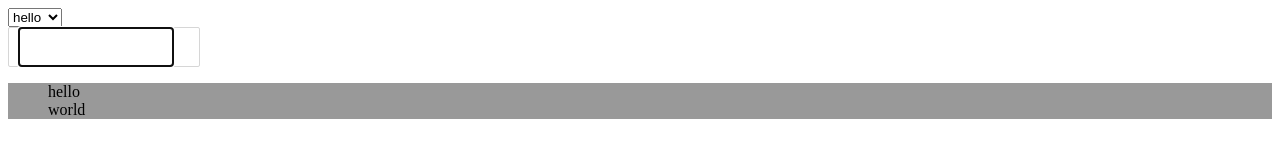
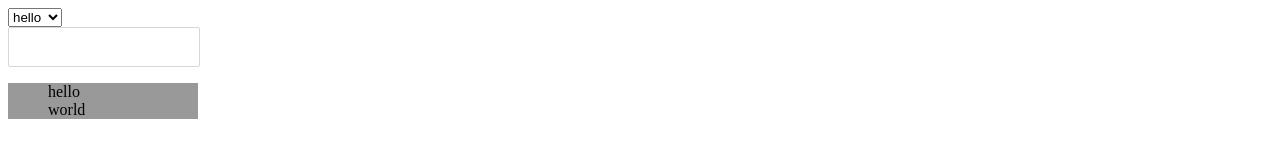
Before and after one commit to dwatcher/mineui, a plain HTML site: page mineui-test2.html in a window 1280 px wide. Both pictures are taken after a click on the element 104 px from the left and 47 px from the top of the page. Drawn offline with nearby package versions, Linux system fonts and the light colour scheme.

Commit message:
17-08-29 9

```diff
--- a/css/mineui-test2.css
+++ b/css/mineui-test2.css
@@ -1,5 +1,10 @@
+.mineui-select {
+  width: 190px;
+  position: relative;
+}
+
 .mineui-select-title {
-  width: 190px;
+  width: inherit;
   height: 38px;
   border: 1px solid #D6D6D6;
   border-radius: 2px;
@@ -14,4 +19,18 @@
   margin-left: 10px;
   margin-right: 30px;
   border: none;
+  outline: none;
+  cursor: pointer;
 }
+
+.mineui-select dl {
+  width: inherit;
+  position: absolute;
+  display: none;
+}
+
+.mineui-select-checked dl {
+  width: inherit;
+  position: absolute;
+  display: block !important;
+}
--- a/css/public.css
+++ b/css/public.css
@@ -4,3 +4,41 @@ body {
 .mineui-block {
   display: block;
 }
+
+.mineui-anim-scaleSpring {
+  animation-name: mineui-anim-scalesSpring;
+  animation-duration: .3s;
+  animation-fill-mode: both;
+}
+
+@keyframes mineui-anim-scalesSpring {
+  0% {
+    opacity: .5;
+    transform: scale(.5);
+  }
+  80% {
+    opacity: .8;
+    transform: scale(1.1);
+  }
+  100% {
+    opacity: 1;
+    transform: scale(1);
+  }
+}
+
+.mineui-anim-upbit {
+  animation-name: mineui-anim-upbit;
+  animation-duration: .2s;
+  animation-fill-mode: both;
+}
+
+@keyframes mineui-anim-upbit {
+  from {
+    transform: translate(0, 30px);
+    opacity: 0;
+  }
+  to {
+    transform: translate(0, 0);
+    opacity: 1;
+  }
+}
--- a/js/mineui-test1.js
+++ b/js/mineui-test1.js
@@ -7,7 +7,6 @@
 function radioClickEvent() {
   if ($(this).hasClass('mineui-radio-disabled')) { return ; }
   $(this).parent().find('.mineui-radio').removeClass('mineui-radio-checked').prev();
-  $(this).parent().find('.mineui-radio > i').removeClass('mineui-anim-scaleSpring');
   $('input[type="radio"]').parent().find('input[type="radio"]').removeAttr('checked');
 
   $(this).addClass('mineui-radio-checked');
--- a/js/mineui-test2.js
+++ b/js/mineui-test2.js
@@ -1,3 +1,17 @@
 $(function() {
-  console.log($('.mineui-select dl dd').get(0));
+  initSelect();
+  $('.mineui-select').click(selectClickEvent);
 });
+
+function initSelect() {
+
+}
+
+function selectClickEvent() {
+  var select = $(this);
+  if (select.hasClass('mineui-select-checked')) {
+    select.removeClass('mineui-select-checked');
+  } else {
+    select.addClass('mineui-select-checked');
+  }
+}
--- a/mineui-test2.html
+++ b/mineui-test2.html
@@ -21,7 +21,7 @@
       <div class="mineui-select-title">
         <input type="text" name="" value="">
       </div>
-      <dl style="background-color: #999;">
+      <dl class="mineui-anim-upbit" style="background-color: #999;">
         <dd value="3">hello</dd>
         <dd value="4">world</dd>
       </dl>
```
Also changed, not shown: css/mineui-test1.css (+0 -20 lines).
